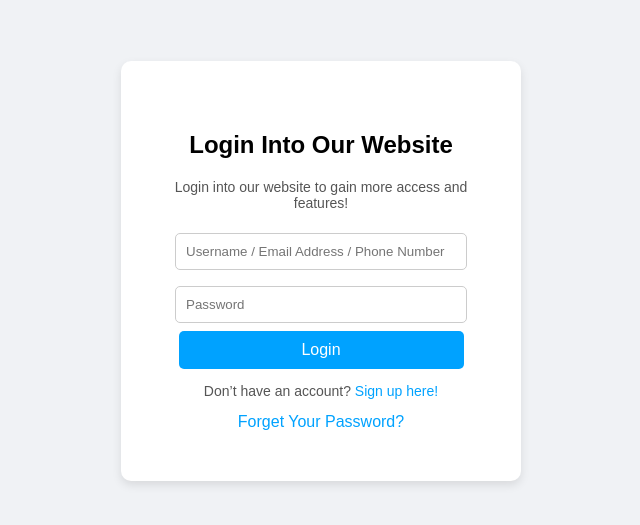
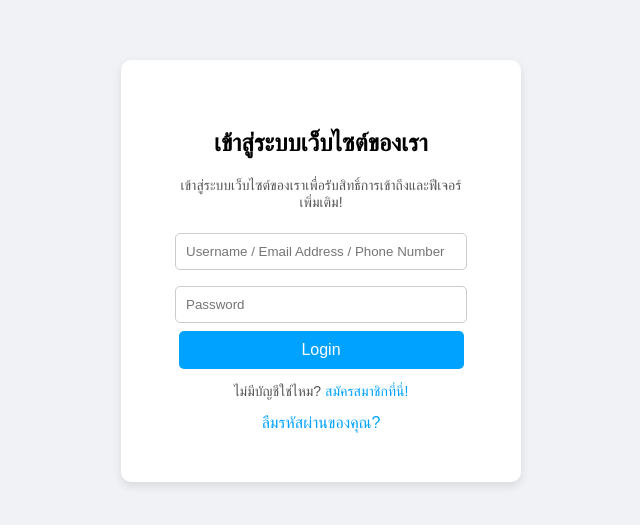
Before and after one commit to Ballooncodingahh/Ballooncodingahh.github.io-th, a plain HTML site: page login.html in a window 1280 px wide. Shown: the part 137-662 px from the top of the page, without its empty margins (319-959 px from the left). Drawn offline with Linux system fonts and the light colour scheme.

Commit message:
Update login.html

```diff
--- a/login.html
+++ b/login.html
@@ -3,7 +3,7 @@
 <head>
   <meta charset="UTF-8">
   <meta name="viewport" content="width=device-width, initial-scale=1.0">
-  <title>BalloonBoi Login Page</title>
+  <title>หน้าลงชื่อเข้าใช้</title>
   <link rel="icon" type="image/x-icon" href="favicon.ico">
   <style>
   body {
@@ -81,15 +81,15 @@
 </head>
 <body>
   <div class="login-container">
-    <h2>Login Into Our Website</h2>
-    <p>Login into our website to gain more access and features!</p>
+    <h2>เข้าสู่ระบบเว็บไซต์ของเรา</h2>
+    <p>เข้าสู่ระบบเว็บไซต์ของเราเพื่อรับสิทธิ์การเข้าถึงและฟีเจอร์เพิ่มเติม!</p>
     <form action="#" method="post">
       <input type="text" name="username" placeholder="Username / Email Address / Phone Number" required><br>
       <input type="password" name="password" placeholder="Password" required><br>
       <button type="submit">Login</button>
     </form>
-    <p>Don’t have an account? <a href="signup.html">Sign up here!</a></p>
-    <a href="forgot_password.html">Forget Your Password?</a>
+    <p>ไม่มีบัญชีใช่ไหม? <a href="signup.html">สมัครสมาชิกที่นี่!</a></p>
+    <a href="forgot_password.html">ลืมรหัสผ่านของคุณ?</a>
   </div>
 </body>
 </html>
```
